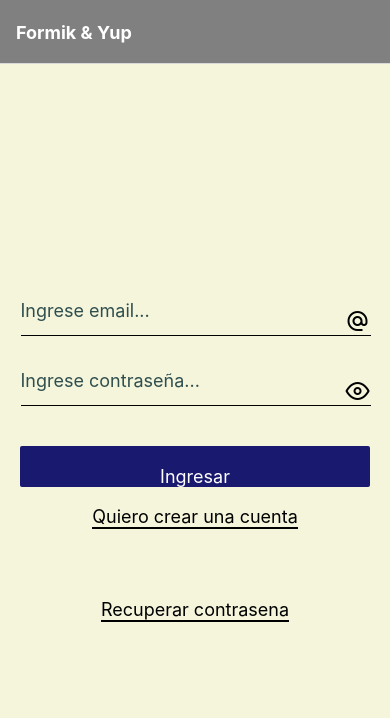
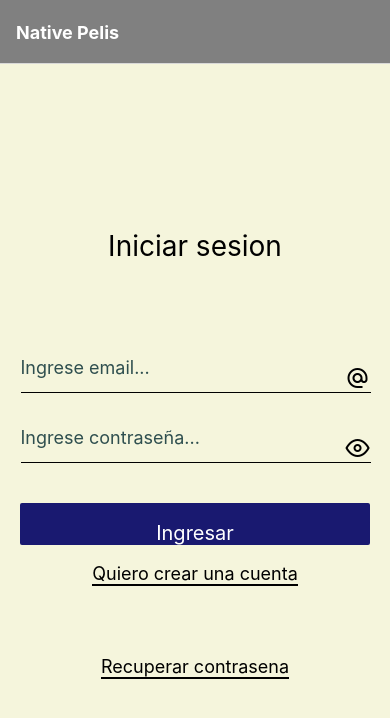
Before and after one commit to alditl/proyectofinal-rn-ntt, a React Native app: screen /Form in a window 390 px wide. Shown: the top 718 px of the page. Built offline with nearby package versions, Linux system fonts and the light colour scheme; no server answers.

Commit message:
login funcionando

```diff
--- a/App.js
+++ b/App.js
@@ -1,11 +1,12 @@
 import Home from "./src/screens/Home";
 import Form from "./src/screens/Form";
-import { useEffect, useState } from "react";
+import { useContext, useEffect, useState } from "react";
+import UserContext from "./src/userContext";
 
 import { NavigationContainer } from "@react-navigation/native";
 import { createNativeStackNavigator } from "@react-navigation/native-stack";
-import UserContext from "./src/userContext";
 import AsyncStorage from "@react-native-async-storage/async-storage";
+import ForgotPassword from "./src/screens/ForgotPassword";
 
 const Stack = createNativeStackNavigator();
 export default function App() {
@@ -44,15 +45,20 @@ export default function App() {
             <Stack.Screen
               name="Home"
               component={Home}
-              options={{ title: "Inicio" }}
+              options={{ title: `Bienvenido ${user.name}` }}
             />
           ) : (
             <Stack.Screen
               name="Form"
               component={Form}
-              options={{ title: "Formik & Yup" }}
+              options={{ title: "Native Pelis" }}
             />
           )}
+          <Stack.Screen
+            name="ForgotPassword"
+            component={ForgotPassword}
+            options={{ title: "Olvidaste tu contrasena" }}
+          />
         </Stack.Navigator>
       </NavigationContainer>
     </UserContext.Provider>
--- /dev/null
+++ b/src/screens/ForgotPassword.jsx
@@ -0,0 +1,58 @@
+import React from "react";
+import { useNavigation } from "@react-navigation/native";
+import { Formik } from "formik";
+import { forgotValidationSchema } from "../validation/validationSchema";
+import {
+  SafeAreaView,
+  TextInput,
+  Text,
+  TouchableHighlight,
+  Alert,
+} from "react-native";
+import { styles } from "../styles/styles";
+import { sendPasswordResetEmail } from "firebase/auth";
+import { auth } from "./Form";
+
+const ForgotPassword = () => {
+  const navigation = useNavigation();
+  function handleReset(values) {
+    sendPasswordResetEmail(auth, values.email)
+      .then(() => Alert.alert(`Enviamos un mensaje a ${values.email}`))
+      .catch((err) => console.log(err));
+  }
+
+  return (
+    <Formik
+      initialValues={{ email: "" }}
+      validationSchema={forgotValidationSchema}
+      onSubmit={(values) => handleReset(values)}
+    >
+      {({
+        handleChange,
+        handleBlur,
+        handleSubmit,
+        values,
+        errors,
+        touched,
+        isValid,
+        isSubmitting,
+      }) => (
+        <SafeAreaView style={styles.container}>
+          {errors.email && <Text style={styles.error}>{errors.email}</Text>}
+          <TextInput
+            style={styles.input}
+            placeholder="Ingresa tu mail"
+            placeholderTextColor={"darkslategray"}
+            onChangeText={handleChange("email")}
+            name="email"
+            value={values.email}
+          />
+          <TouchableHighlight onPress={handleSubmit}>
+            <Text style={styles.button}>Enviar</Text>
+          </TouchableHighlight>
+        </SafeAreaView>
+      )}
+    </Formik>
+  );
+};
+export default ForgotPassword;
--- a/src/screens/Form.jsx
+++ b/src/screens/Form.jsx
@@ -24,7 +24,7 @@ import { MaterialIcons, Feather, AntDesign } from "@expo/vector-icons";
 import UserContext from "../userContext";
 
 const app = initializeApp(firebaseConfig);
-const auth = getAuth(app);
+export const auth = getAuth(app);
 const Form = () => {
   const navigation = useNavigation();
   const { user, setUser } = useContext(UserContext);
@@ -101,6 +101,11 @@ const Form = () => {
       }) => (
         <View style={styles.container}>
           {isNewUser ? (
+            <>
+              <Text style={styles.title_forms}>Crea tu cuenta </Text>
+              {errors.name && touched.name && (
+                <Text style={styles.error}>{errors.name}</Text>
+              )}
               <View style={styles.inputWithIcon}>
                 <TextInput
                   style={styles.input}
@@ -113,7 +118,13 @@ const Form = () => {
                 />
                 <AntDesign name="user" size={24} color="black" />
               </View>
+            </>
           ) : null}
+          <>
+            {!isNewUser ? (
+              <Text style={styles.title_forms}>Iniciar sesion</Text>
+            ) : null}
+
             {errors.email && touched.email && (
               <Text style={styles.error}>{errors.email}</Text>
             )}
@@ -148,24 +159,19 @@ const Form = () => {
                 <Feather name={isVisible ? "eye-off" : "eye"} size={24} />
               </Pressable>
             </View>
-          <TouchableHighlight
-            style={styles.button_createUser}
-            onPress={handleSubmit}
-          >
+            <TouchableHighlight style={styles.button} onPress={handleSubmit}>
               {isNewUser ? (
-              <Text style={styles.button_createUser}>Crear cuenta</Text>
+                <Text style={styles.button}>Crear cuenta</Text>
               ) : (
-              <Text style={styles.button_createUser}>Ingresar</Text>
+                <Text style={styles.button}>Ingresar</Text>
               )}
             </TouchableHighlight>
 
             <TouchableHighlight onPress={() => setIsNewUser((prev) => !prev)}>
               {isNewUser ? (
-              <Text style={styles.button_haveAccount}>Ya tengo una cuenta</Text>
+                <Text style={styles.button_2}>Ya tengo una cuenta</Text>
               ) : (
-              <Text style={styles.button_haveAccount}>
-                Quiero crear una cuenta
-              </Text>
+                <Text style={styles.button_2}>Quiero crear una cuenta</Text>
               )}
             </TouchableHighlight>
             {!isNewUser ? (
@@ -177,6 +183,7 @@ const Form = () => {
                 </Text>
               </TouchableHighlight>
             ) : null}
+          </>
         </View>
       )}
     </Formik>
--- a/src/screens/Home.jsx
+++ b/src/screens/Home.jsx
@@ -1,13 +1,13 @@
 import { View, Text, Pressable } from "react-native";
 import React, { useContext } from "react";
 import UserContext from "../userContext";
-import { getAuth } from "firebase/auth";
+import { auth } from "./Form";
 import { styles } from "../styles/styles";
 import AsyncStorage from "@react-native-async-storage/async-storage";
 
-const auth = getAuth();
 const Home = () => {
   const { user, setUser } = useContext(UserContext);
+
   const logout = () => {
     auth
       .signOut()
@@ -26,7 +26,6 @@ const Home = () => {
   };
   return (
     <View style={styles.container}>
-      <Text>Bienvenido a Native Pelis{user.name}</Text>
       <Pressable
         style={[styles.button, styles.bgRebeccaPurple]}
         onPress={logout}
--- a/src/styles/styles.js
+++ b/src/styles/styles.js
@@ -20,13 +20,13 @@ export const styles = StyleSheet.create({
     alignItems: "center",
     justifyContent: "center",
   },
-  button: {
-    borderRadius: 10,
-    marginTop: 25,
-    padding: 10,
-    alignItems: "center",
-    width: 350,
-  },
+  // button: {
+  //   borderRadius: 10,
+  //   marginTop: 25,
+  //   padding: 10,
+  //   alignItems: "center",
+  //   width: 350,
+  // },
   bgPowderBlue: {
     backgroundColor: "powderblue",
   },
@@ -47,20 +47,20 @@ export const styles = StyleSheet.create({
   buttonText: {
     fontSize: 18,
   },
-  button_createUser: {
+  button: {
     width: 350,
     borderRadius: 2,
     marginTop: 20,
     alignItems: "center",
     justifyContent: "center",
-    fontSize: 18,
+    fontSize: 20,
     textAlign: "center",
     height: 40,
     backgroundColor: "midnightblue",
     color: "white",
   },
 
-  button_haveAccount: {
+  button_2: {
     marginTop: 20,
     alignItems: "center",
     justifyContent: "center",
@@ -81,6 +81,12 @@ export const styles = StyleSheet.create({
     borderBottomColor: "black",
     borderBottomWidth: 2,
   },
+  title_forms: {
+    fontSize: 28,
+    alignItems: "center",
+    justifyContent: "center",
+    paddingBottom: 80,
+  },
 
   error: {
     color: "red",
```
Lines whose indentation alone changed are shown as unchanged.
